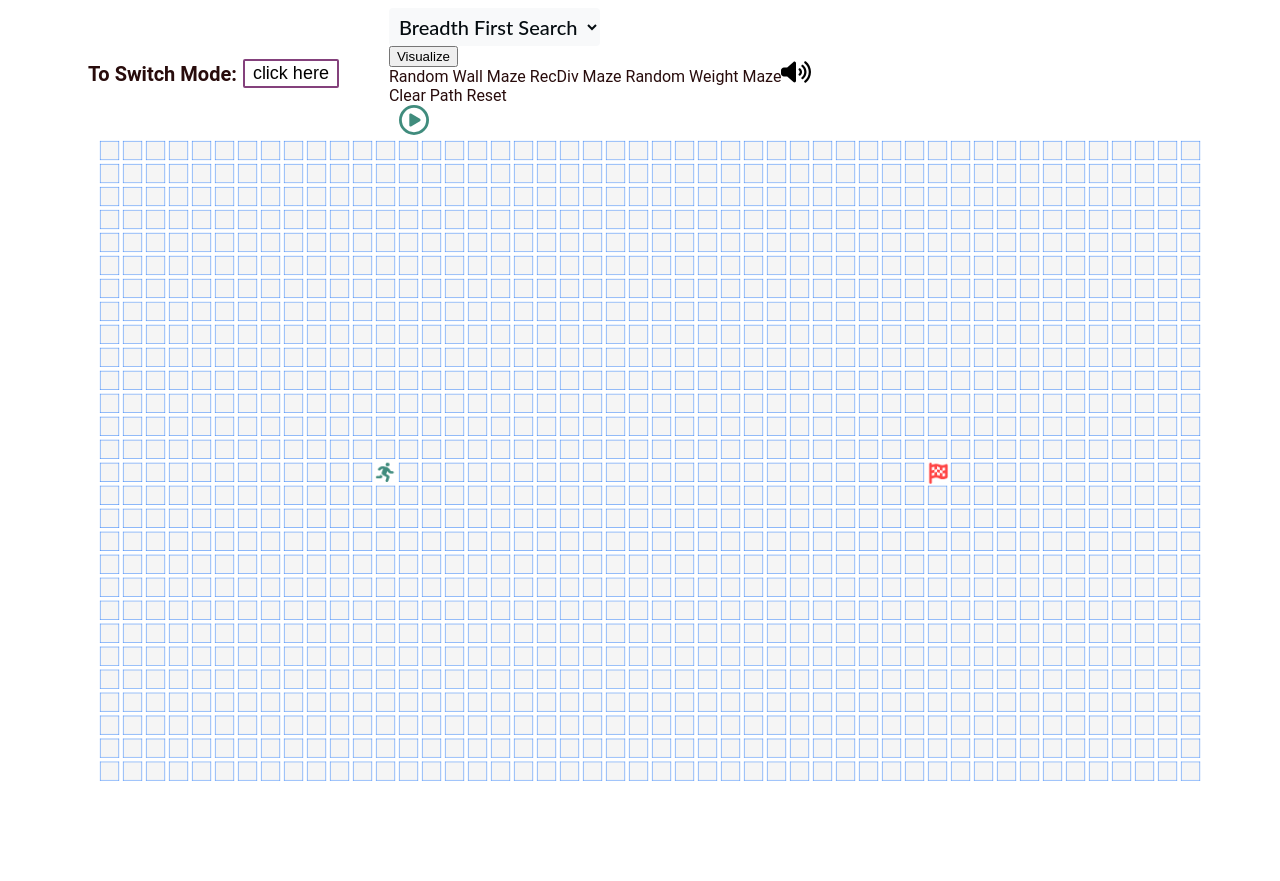
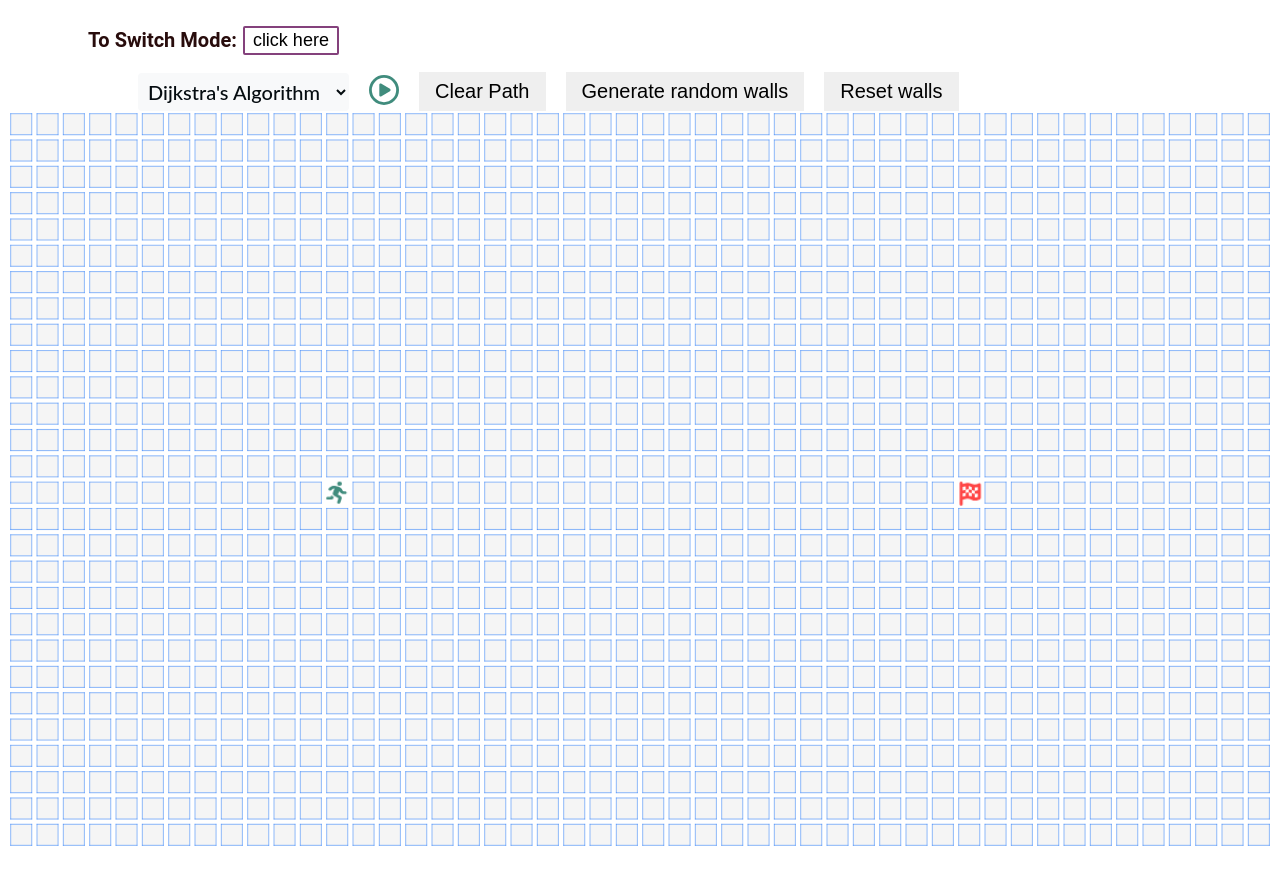
Before and after one commit to Bikesh14/VizAlgoCraft, a website: page index.html in a window 1280 px wide. Both pictures are taken after a click on the button "click here". Before the commit the page ends 813 px from the top, so only its background shows below. Drawn offline with Linux system fonts and the light colour scheme.

Commit message:
feat: random maze generator

```diff
--- a/index.html
+++ b/index.html
@@ -47,33 +47,33 @@
 
       <!-- Pathfinder Algorithm navbar choices -->
       <div class="pathfinder-choices">
-        <div id="userControls">
+
+        <div class="pathfinder-inner-choice">
           <div class="dropdown">
-            <select name="pathfindingAlgo" class="dropdown-select" id="pathfindingAlgo">
+            <select name="pathfindingAlgo" class="dropdown-select" id="pathfindingAlgo" onchange="initialize();">
+              <option value="dijkstra">Dijkstra's Algorithm</option>
+              <option value="astar">A* Algorithm</option>
               <option value="breadth">Breadth First Search</option>
               <option value="depth">Depth First Search</option>
-              <option value="best">Best First Search</option>
-              <option value="astar">A* Algorithm</option>
-              <option value="dijkstra">Dijkstra's Algorithm</option>
             </select>
           </div>
-          <button>
-            <span id="visualize" type="button" class="btn btn-start" onclick="pathfinder();">Visualize</span>
-          </button>
-          <br class="mobile-break" />
-          <span id="randomMaze" type="button" class="btn btn-start" onclick="generateMaze('random');">Random Wall
-            Maze</span>
-          <span id="recdivMaze" type="button" class="btn btn-start" onclick="generateMaze('recdiv');">RecDiv Maze</span>
-          <span id="randomWeight" type="button" class="btn btn-start" onclick="generateMaze('randomWeight');">Random
-            Weight Maze</span>
-
-          <br class="mobile-break" />
-          <span id="resetPathBtn" type="button" class="btn btn-pause" onclick="resetPath();">Clear Path</span>
-          <span id="resetBtn" type="button" class="btn btn-reset" onclick="reset();">Reset</span>
+          <div title="Visualize" style="cursor: pointer;">
+            <svg id="visualize-button" onclick="pathfinder();" xmlns="http://www.w3.org/2000/svg" height="30" width="30"
+              viewBox="0 0 512 512">
+              <path fill="#408c7d"
+                d="M464 256A208 208 0 1 0 48 256a208 208 0 1 0 416 0zM0 256a256 256 0 1 1 512 0A256 256 0 1 1 0 256zM188.3 147.1c7.6-4.2 16.8-4.1 24.3 .5l144 88c7.1 4.4 11.5 12.1 11.5 20.5s-4.4 16.1-11.5 20.5l-144 88c-7.4 4.5-16.7 4.7-24.3 .5s-12.3-12.2-12.3-20.9V168c0-8.7 4.7-16.7 12.3-20.9z" />
+            </svg>
           </div>
-
-        <div title="Sort">
-          <svg id="sort-button" xmlns="http://www.w3.org/2000/svg" height="30" width="30" viewBox="0 0 512 512">
+          <!-- <button id="visualize" type="button" class="btn btn-start" onclick="pathfinder();">Visualize</button> -->
+          <button id="resetPathBtn" type="button" class="btn btn-pause" onclick="resetPath();">Clear Path</button>
+          <button id="randomMaze" type="button" class="btn btn-start" onclick="generateMaze('random');">Generate random
+            walls</button>
+          <button id="resetBtn" type="button" class="btn btn-reset" onclick="reset();">Reset walls</button>
+        </div>
+      </div>
+      <div title="Sort" style="cursor: pointer;">
+        <svg id="sort-button" onclick="pathfinder();" xmlns="http://www.w3.org/2000/svg" height="30" width="30"
+          viewBox="0 0 512 512">
           <path fill="#408c7d"
             d="M464 256A208 208 0 1 0 48 256a208 208 0 1 0 416 0zM0 256a256 256 0 1 1 512 0A256 256 0 1 1 0 256zM188.3 147.1c7.6-4.2 16.8-4.1 24.3 .5l144 88c7.1 4.4 11.5 12.1 11.5 20.5s-4.4 16.1-11.5 20.5l-144 88c-7.4 4.5-16.7 4.7-24.3 .5s-12.3-12.2-12.3-20.9V168c0-8.7 4.7-16.7 12.3-20.9z" />
         </svg>
@@ -102,7 +102,7 @@
       <div id="loading-content"></div>
     </div>
     <div class="sort-section">
-        <canvas id="visualize-canvas" style="width: 100%; padding: 0 10px;"> </canvas>
+      <canvas id="visualize-canvas" style="width: 100%;"> </canvas>
       <audio id="sort-swap-audio">
         <source type="audio/mpeg">
       </audio>
@@ -149,11 +149,12 @@
     </div>
 
     <!-- Pathfinder algorithm section -->
+
+  </div>
   <div class="pathfinder-section">
-        <canvas id="canvas-pathfinder" style="width: 100%; padding: 0 10px;"></canvas>
+    <canvas id="canvas-pathfinder" style="width: 100%;"></canvas>
   </div>
 
-    </div>
   <!-- WIndow area -->
   <div class="window">
     <div class="window-header">
@@ -194,12 +195,10 @@
       </table>
       <p style="margin-bottom: 1px;"><strong>Note: </strong>While Quick Sort has an average time complexity of n log
         n, its sorting speed can
-          fluctuate depending on the initial order of data. Sometimes(especially if the data is already sorted, or if
-          the
+        fluctuate depending on the initial order of data. Sometimes(especially if the data is already sorted, or if the
         data is relatively lesser), Quick Sort
         may encounter its worst-case time complexity of O(n<sup>2</sup>).
-          <br>This observation is applicable to other sorting algorithms too. So, it's important to consider about how
-          the
+        <br>This observation is applicable to other sorting algorithms too. So, it's important to consider about how the
         data is
         arranged at the beginning for the best sorting results.
       </p>
@@ -220,16 +219,19 @@
   <script src="scripts/algorithms/selectionSort.js"></script>
   <script src="scripts/algorithms/quickSort.js"></script>
   <script src="scripts/algorithms/aStar.js"></script>
+  <script src="scripts/algorithms/dijkstra.js"></script>
   <script src="scripts/algorithms/bfs.js"></script>
   <script src="scripts/algorithms/dfs.js"></script>
 
-    <script src="scripts/algorithms/dijkstra.js"></script>
+
   <script src="scripts/pathfinder_utils.js"></script>
   <script src="scripts/constants_pathfinder.js"></script>
 
   <script src="scripts/components/compareAlgorithms.js"></script>
   <script src="scripts/components/animations.js"></script>
   <script src="scripts/events.js"></script>
+  <script src="scripts/algorithms/randomMazeGenerator.js"></script>
+
 
   <script src="scripts/index.js"></script>
 </body>
--- /dev/null
+++ b/scripts/algorithms/randomMazeGenerator.js
@@ -0,0 +1,25 @@
+async function randomMaze(probability) {
+  board.reset();
+  for (let j = 0; j < board.cols && !interrupt; j++) {
+    for (let i = 0; i < board.rows && !interrupt; i++) {
+      board.grid[i][j].isWall = false;
+      if (Math.random() <= probability) {
+        board.addWall(j, i);
+        await sleep(400 / fps);
+      }
+    }
+  }
+}
+
+// async function randomWeightMaze(probability) {
+//     board.reset();
+//     for (let j = 0; j < board.cols && !interrupt; j++) {
+//         for (let i = 0; i < board.rows && !interrupt; i++) {
+//             board.grid[i][j].weight = 0;
+//             if (Math.random() <= probability * 1.24) {
+//                 board.addWeight(j, i);
+//                 await sleep(400 / fps);
+//             }
+//         }
+//     }
+// }
--- a/scripts/class/Board.js
+++ b/scripts/class/Board.js
@@ -104,7 +104,6 @@ class Board {
     this.grid[y][x].toggleWall();
     this.grid[y][x].show();
   }
-
   // Returns the neighbors of a cell
   getNeighbors(cell) {
     let i = cell.y;
@@ -122,20 +121,6 @@ class Board {
     }
     if (j > 0) {
       neighbors.push([i, j - 1]);
-    }
-    if (diagonals) {
-      if (i != 0 && j != this.cols - 1) {
-        neighbors.push([i - 1, j + 1]);
-      }
-      if (i != this.rows - 1 && j != this.cols - 1) {
-        neighbors.push([i + 1, j + 1]);
-      }
-      if (i != 0 && j != 0) {
-        neighbors.push([i - 1, j - 1]);
-      }
-      if (i != this.rows - 1 && j != 0) {
-        neighbors.push([i + 1, j - 1]);
-      }
     }
 
     return neighbors;
--- a/scripts/components/animations.js
+++ b/scripts/components/animations.js
@@ -57,6 +57,8 @@ document.addEventListener("DOMContentLoaded", function () {
     configurations.isToggled = !configurations.isToggled;
 
     if (configurations.isToggled) {
+      hideDisplay("#sort-button");
+      hideDisplay(".sound-on-off");
       hideDisplay(".sort-choices");
       hideDisplay(".side-panel-button");
       hideDisplay("canvas");
--- a/scripts/constants_pathfinder.js
+++ b/scripts/constants_pathfinder.js
@@ -29,7 +29,6 @@ const defaultColor = "#f5f5f5";
 
 const pathColor = "#01F9C6";
 const pathLineColor = "#ff304f";
-const diagonals = false;
 let interrupt = false;
 let isInProgress = false;
 
--- a/styles/style.css
+++ b/styles/style.css
@@ -5,8 +5,8 @@ body {
 }
 
 .container {
+  max-width: 100%;
   margin: 0 80px;
-  max-width: 100%;
 
   @media screen and (max-width: 400px) {
     display: none;
@@ -30,6 +30,7 @@ body {
   display: flex;
   justify-content: start;
   align-items: center;
+  /* margin: 0 20px; */
 
   @media screen and (max-width: 569px) {
     flex-direction: column;
@@ -57,6 +58,18 @@ body {
     flex-direction: column;
     margin: 0 auto;
   }
+}
+.pathfinder-inner-choice {
+  display: flex;
+  justify-content: start;
+  align-items: center;
+  gap: 20px;
+}
+.pathfinder-inner-choice button {
+  border: none;
+  padding: 8px 16px;
+  font-size: 20px;
+  cursor: pointer;
 }
 select,
 input {
```
Lines whose indentation alone changed are shown as unchanged.
